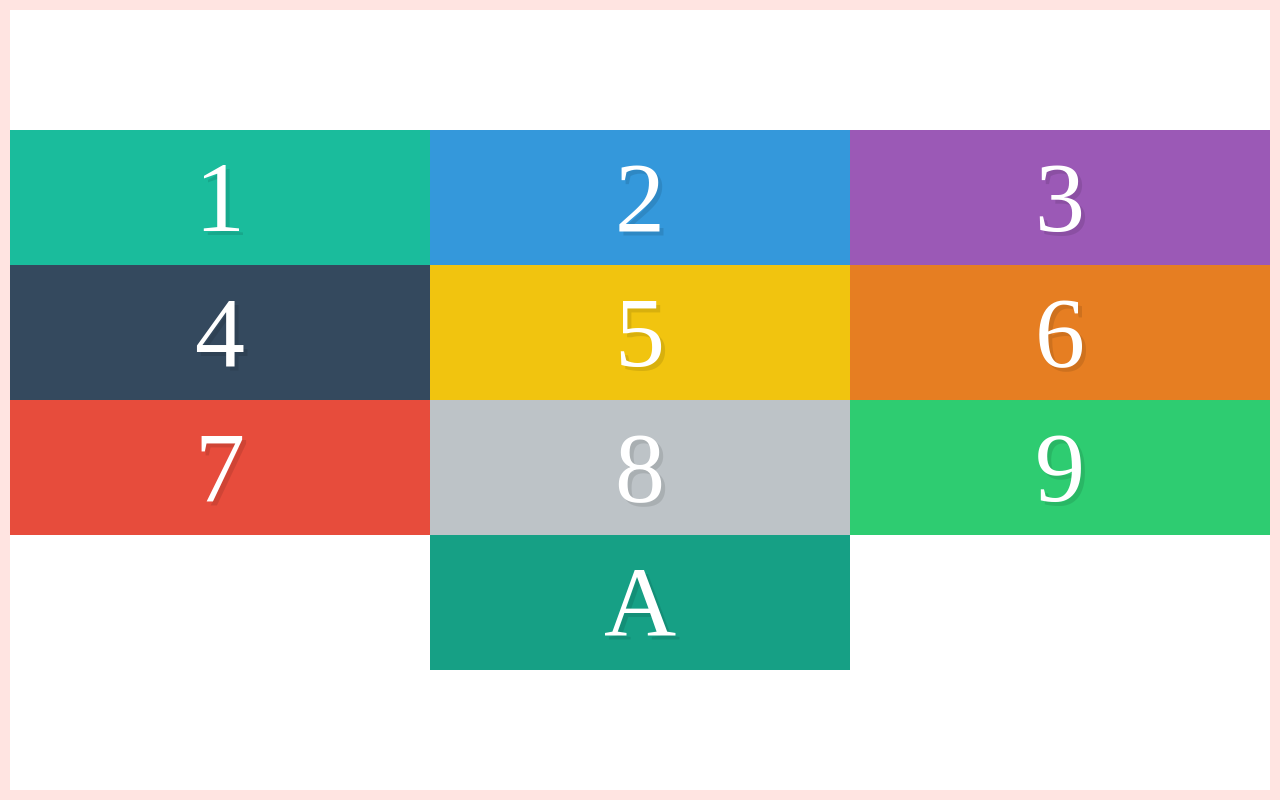
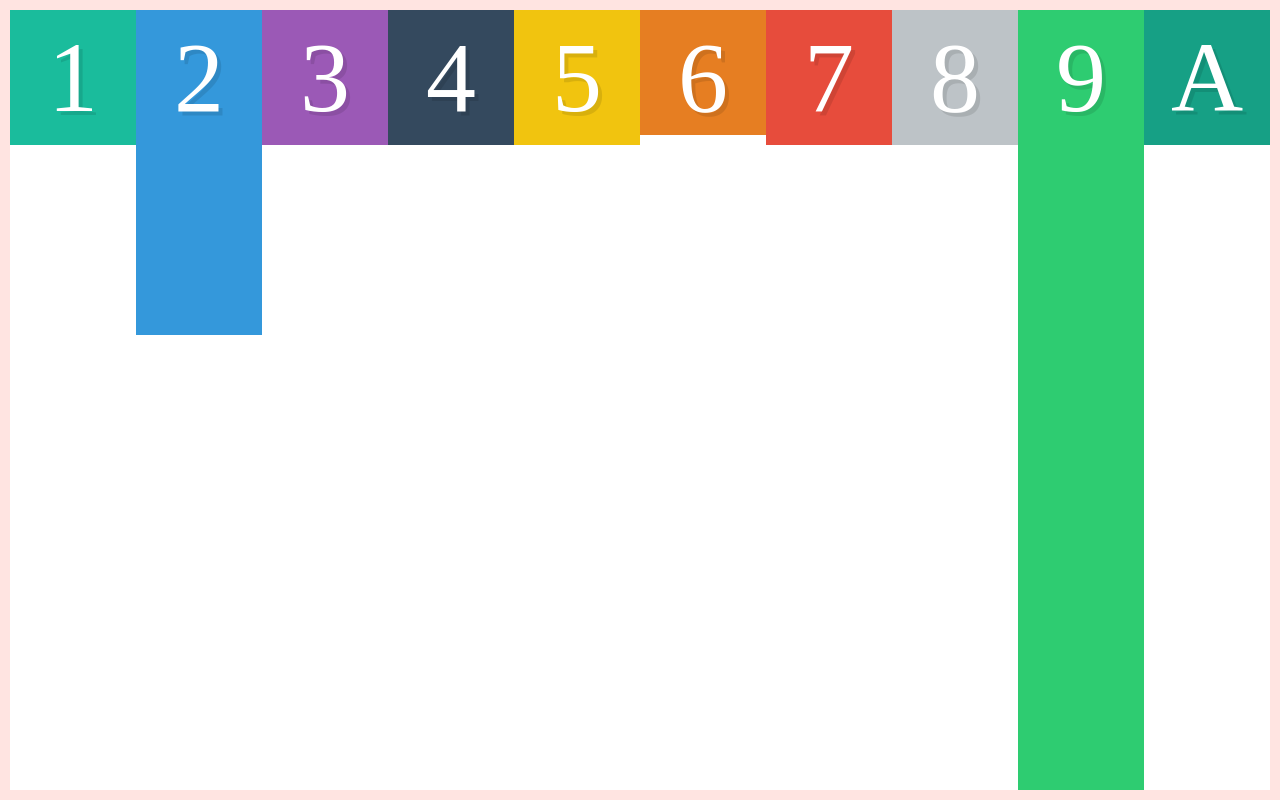
Before and after one commit to LevDoesCode/html-tests, a plain HTML site: page index.html in a window 1280 px wide. Drawn offline with Linux system fonts and the light colour scheme.

Commit message:
Add worked with align-self

```diff
--- a/style.css
+++ b/style.css
@@ -48,18 +48,24 @@
 .container {
     display: flex;
     border: 10px solid mistyrose;
-    flex-wrap: wrap;
     height: 100vh;
-    width: 100vw;
-    align-content: flex-start;
-    align-content: flex-end;
-    align-content: space-between;
-    align-content: space-around;
-    align-content: center;
-    justify-content: flex-start;
-    justify-content: center;
+    align-items: flex-start;
 }
 
 .box {
-    width: 33.333%;
+    width: 33.3333%;
 }
+
+.box2 {
+    padding-bottom: 200px;
+}
+
+.box6 {
+    padding-bottom: 0;
+}
+
+.box9 {
+    padding-bottom: 50px;
+    align-self: center;
+    align-self: stretch;
+}
```
